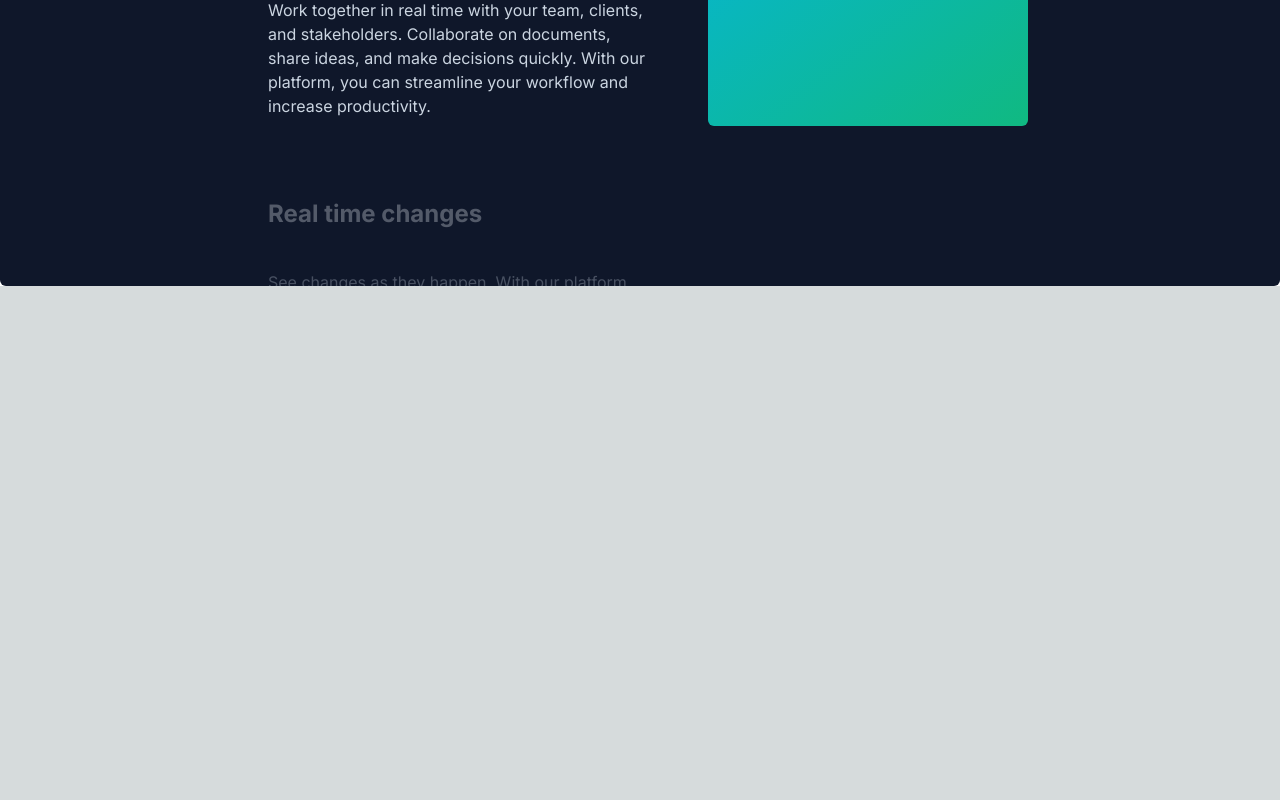
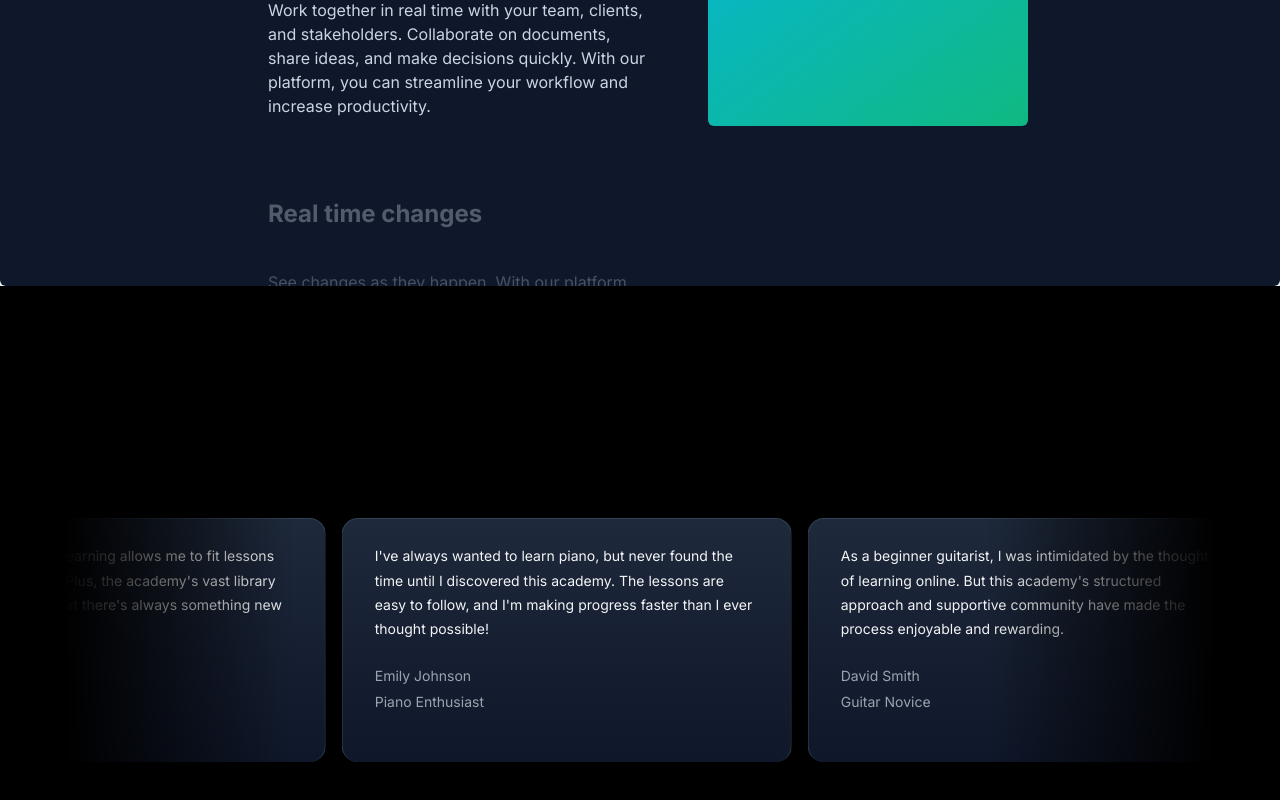
Before and after one commit to 119kanika/Teach-Me, a Next.js app: page / in a window 1280 px wide. Shown: the part 1522-2322 px from the top of the page. Before the commit the page ends 1808 px from the top, so only its background shows below. Built offline with nearby package versions, Linux system fonts and the light colour scheme.

Commit message:
testimonials

```diff
--- a/package.json
+++ b/package.json
@@ -11,6 +11,7 @@
   "dependencies": {
     "clsx": "^2.1.0",
     "framer-motion": "^11.0.25",
+    "mini-svg-data-uri": "^1.4.4",
     "next": "14.1.4",
     "react": "^18",
     "react-dom": "^18",
--- a/src/app/page.tsx
+++ b/src/app/page.tsx
@@ -1,5 +1,6 @@
 import FeaturedCourses from "@/components/FeaturedCourses";
 import HeroSection from "@/components/HeroSection";
+import TestimonialCards from "@/components/TestimonialCards";
 import { WhyChooseUs } from "@/components/WhyChooseUs";
 
 export default function Home() {
@@ -8,6 +9,7 @@ export default function Home() {
       <HeroSection/>
       <FeaturedCourses/>
       <WhyChooseUs/>
+      <TestimonialCards/>
     </main>
   );
 }
--- /dev/null
+++ b/src/components/TestimonialCards.tsx
@@ -0,0 +1,67 @@
+"use client"
+
+import React, { useEffect, useState } from "react";
+import { InfiniteMovingCards } from "./ui/infinite-moving-cards"
+
+const MusicTestimonials = [
+    {
+        "name": "Emily Johnson",
+        "title": "Piano Enthusiast",
+        "quote": "I've always wanted to learn piano, but never found the time until I discovered this academy. The lessons are easy to follow, and I'm making progress faster than I ever thought possible!"
+    },
+    {
+        "name": "David Smith",
+        "title": "Guitar Novice",
+        "quote": "As a beginner guitarist, I was intimidated by the thought of learning online. But this academy's structured approach and supportive community have made the process enjoyable and rewarding."
+    },
+    {
+        "name": "Sarah Lee",
+        "title": "Violin Lover",
+        "quote": "The instructors here truly care about their students' progress. Their personalized feedback has helped me refine my technique and grow as a violinist."
+    },
+    {
+        "name": "Michael Chen",
+        "title": "Drum Enthusiast",
+        "quote": "I've been drumming for years, but I wanted to take my skills to the next level. This academy's advanced courses have challenged me in all the right ways, and I'm seeing improvement with every lesson."
+    },
+    {
+        "name": "Olivia Brown",
+        "title": "Singing Beginner",
+        "quote": "I've always loved to sing, but I never had the confidence to pursue it seriously. Thanks to the supportive environment and expert guidance at this academy, I'm gaining the skills and confidence to perform in front of others."
+    },
+    {
+        "name": "Daniel Rodriguez",
+        "title": "Bass Guitar Fanatic",
+        "quote": "The instructors at this academy are not only talented musicians but also excellent teachers. Their passion for music is contagious, and I'm constantly inspired to improve and explore new genres."
+    },
+    {
+        "name": "Sophia Patel",
+        "title": "Flute Aficionado",
+        "quote": "I've been playing the flute for years, but I wanted to deepen my understanding of music theory. The academy's comprehensive curriculum has broadened my musical horizons and enhanced my playing abilities."
+    },
+    {
+        "name": "Jacob Nguyen",
+        "title": "Keyboard Maestro",
+        "quote": "The flexibility of online learning allows me to fit lessons into my busy schedule. Plus, the academy's vast library of resources ensures that there's always something new to learn and explore."
+    }
+]
+
+
+function TestimonialCards() {
+    return (
+        <div className="h-[40rem] w-full dark:bg-black dark:bg-grid-white/[0.2] relative flex flex-col items.center justify-center overflow-hidden">
+            <h2 className="text-3xl font-bold text-center mb-8 z-10">Hear our Harmony: Voices of Success</h2>
+            <div className="flex justify-center w-full overflow-hidden px-4 sm:px-6 lg:px-8">
+                <div className="w-full max-w-6xl">
+                    <InfiniteMovingCards
+                        items={MusicTestimonials}
+                        direction="right"
+                        speed="slow"
+                    />
+                </div>
+            </div>
+        </div>
+    )
+}
+
+export default TestimonialCards
--- /dev/null
+++ b/src/components/ui/infinite-moving-cards.tsx
@@ -0,0 +1,121 @@
+"use client";
+
+import { cn } from "@/utils/cn";
+import React, { useEffect, useState } from "react";
+
+export const InfiniteMovingCards = ({
+  items,
+  direction = "left",
+  speed = "fast",
+  pauseOnHover = true,
+  className,
+}: {
+  items: {
+    quote: string;
+    name: string;
+    title: string;
+  }[];
+  direction?: "left" | "right";
+  speed?: "fast" | "normal" | "slow";
+  pauseOnHover?: boolean;
+  className?: string;
+}) => {
+  const containerRef = React.useRef<HTMLDivElement>(null);
+  const scrollerRef = React.useRef<HTMLUListElement>(null);
+
+  useEffect(() => {
+    addAnimation();
+  }, []);
+  const [start, setStart] = useState(false);
+  function addAnimation() {
+    if (containerRef.current && scrollerRef.current) {
+      const scrollerContent = Array.from(scrollerRef.current.children);
+
+      scrollerContent.forEach((item) => {
+        const duplicatedItem = item.cloneNode(true);
+        if (scrollerRef.current) {
+          scrollerRef.current.appendChild(duplicatedItem);
+        }
+      });
+
+      getDirection();
+      getSpeed();
+      setStart(true);
+    }
+  }
+  const getDirection = () => {
+    if (containerRef.current) {
+      if (direction === "left") {
+        containerRef.current.style.setProperty(
+          "--animation-direction",
+          "forwards"
+        );
+      } else {
+        containerRef.current.style.setProperty(
+          "--animation-direction",
+          "reverse"
+        );
+      }
+    }
+  };
+  const getSpeed = () => {
+    if (containerRef.current) {
+      if (speed === "fast") {
+        containerRef.current.style.setProperty("--animation-duration", "20s");
+      } else if (speed === "normal") {
+        containerRef.current.style.setProperty("--animation-duration", "40s");
+      } else {
+        containerRef.current.style.setProperty("--animation-duration", "80s");
+      }
+    }
+  };
+  return (
+    <div
+      ref={containerRef}
+      className={cn(
+        "scroller relative z-20  max-w-7xl overflow-hidden  [mask-image:linear-gradient(to_right,transparent,white_20%,white_80%,transparent)]",
+        className
+      )}
+    >
+      <ul
+        ref={scrollerRef}
+        className={cn(
+          " flex min-w-full shrink-0 gap-4 py-4 w-max flex-nowrap",
+          start && "animate-scroll ",
+          pauseOnHover && "hover:[animation-play-state:paused]"
+        )}
+      >
+        {items.map((item, idx) => (
+          <li
+            className="w-[350px] max-w-full relative rounded-2xl border border-b-0 flex-shrink-0 border-slate-700 px-8 py-6 md:w-[450px]"
+            style={{
+              background:
+                "linear-gradient(180deg, var(--slate-800), var(--slate-900)",
+            }}
+            key={item.name}
+          >
+            <blockquote>
+              <div
+                aria-hidden="true"
+                className="user-select-none -z-1 pointer-events-none absolute -left-0.5 -top-0.5 h-[calc(100%_+_4px)] w-[calc(100%_+_4px)]"
+              ></div>
+              <span className=" relative z-20 text-sm leading-[1.6] text-gray-100 font-normal">
+                {item.quote}
+              </span>
+              <div className="relative z-20 mt-6 flex flex-row items-center">
+                <span className="flex flex-col gap-1">
+                  <span className=" text-sm leading-[1.6] text-gray-400 font-normal">
+                    {item.name}
+                  </span>
+                  <span className=" text-sm leading-[1.6] text-gray-400 font-normal">
+                    {item.title}
+                  </span>
+                </span>
+              </div>
+            </blockquote>
+          </li>
+        ))}
+      </ul>
+    </div>
+  );
+};
--- a/tailwind.config.ts
+++ b/tailwind.config.ts
@@ -15,7 +15,8 @@ const config: Config = {
   theme: {
     extend: {
       animation: {
-        spotlight: "spotlight 2s ease .75s 1 forwards"
+        spotlight: "spotlight 2s ease .75s 1 forwards",
+        scroll: "scroll var(--animation-duration, 40s) var(--animation-direction, forwards) linear infinite",
       },
       backgroundImage: {
         "gradient-radial": "radial-gradient(var(--tw-gradient-stops))",
@@ -31,6 +32,11 @@ const config: Config = {
           "100%": {
             opacity: '1',
             transform: "translate(-50%,-40%) scale(1)",
+          },
+        },
+        scroll: {
+          to: {
+            transform: "translate(calc(-50% - 0.5rem))",
           },
         },
       },
```
Also changed, not shown: 1 other file (tests, documents, lock files or other folders).
